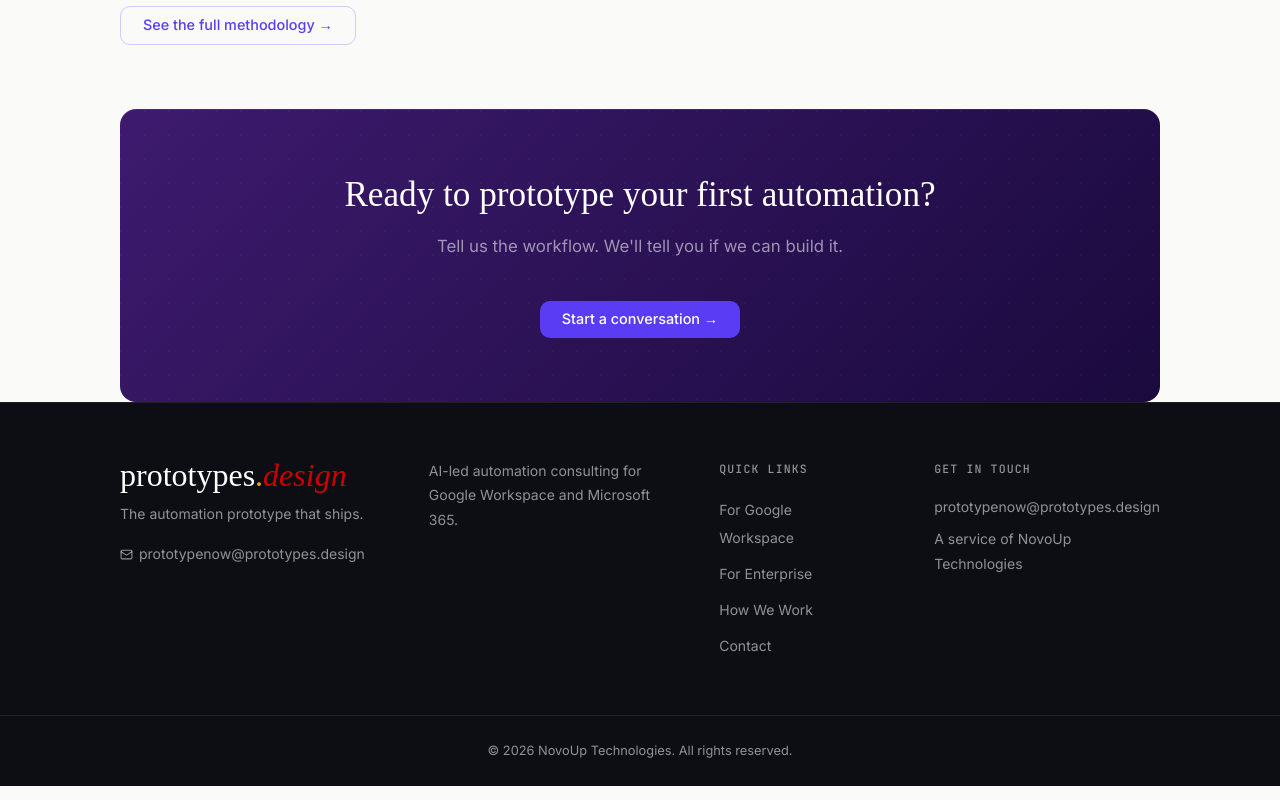
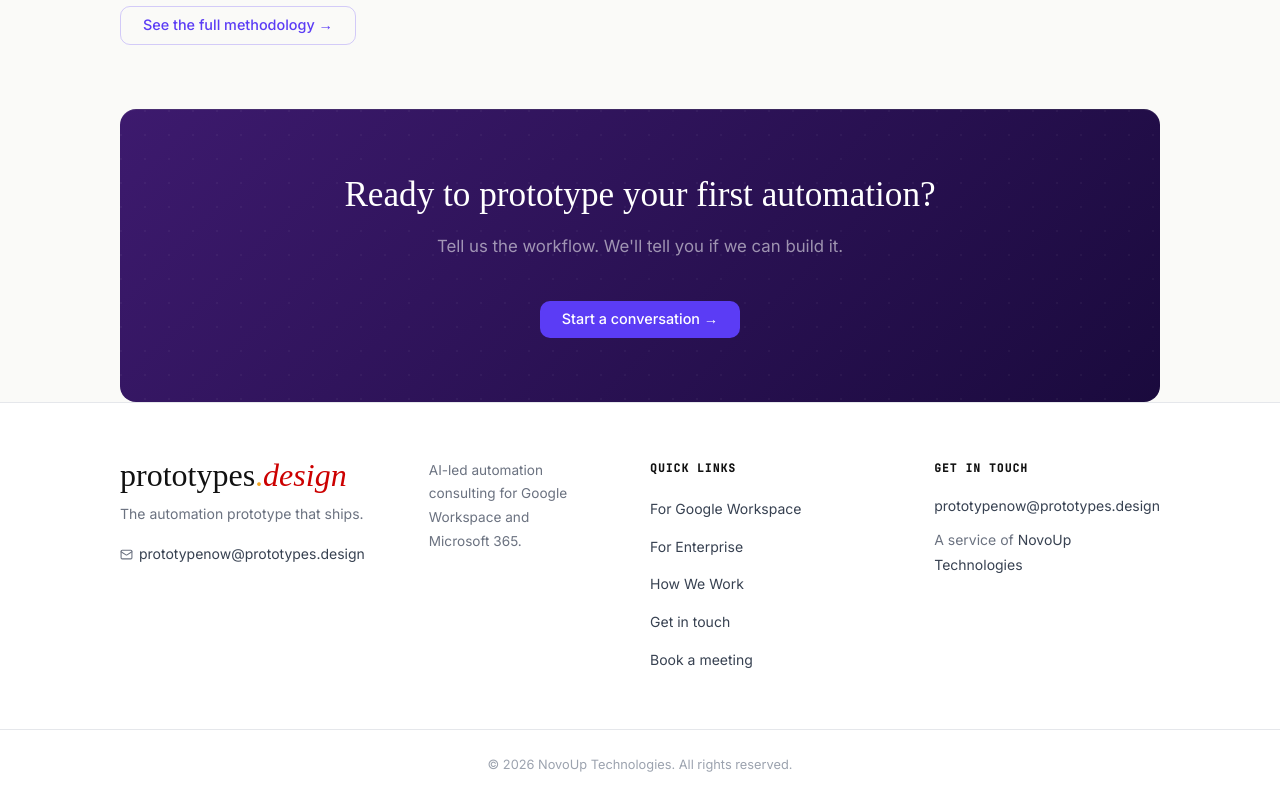
Before and after one commit to hrsrini/prototypes.designv2, an Astro site: page / in a window 1280 px wide. Shown: the part 2041-2841 px from the top of the page. Built offline with nearby package versions, Linux system fonts and the light colour scheme; Astro itself is replaced by a stand-in of ours.

Commit message:
Footer: white background, light-theme colours, link and column updates
Co-Authored-By: Claude Sonnet 4.6 <noreply@anthropic.com>

```diff
--- a/src/components/Footer.astro
+++ b/src/components/Footer.astro
@@ -30,7 +30,8 @@
         <li><a href="/smb">For Google Workspace</a></li>
         <li><a href="/enterprise">For Enterprise</a></li>
         <li><a href="/how-we-work">How We Work</a></li>
-        <li><a href="/contact">Contact</a></li>
+        <li><a href="/contact">Get in touch</a></li>
+        <li><a href="https://calendly.com/hrsrini/i-need-to-know-more-about-automation" target="_blank" rel="noopener">Book a meeting</a></li>
       </ul>
     </div>
 
--- a/src/styles/global.css
+++ b/src/styles/global.css
@@ -873,14 +873,14 @@ em { font-style: italic; }
 
 /* Footer */
 .footer {
-  background: #0d0d14;
-  color: var(--text-on-dark);
+  background: #ffffff;
+  color: #111111;
   padding: 3.5rem 0 0;
-  border-top: 1px solid rgba(255,255,255,0.08);
+  border-top: 1px solid #e5e7eb;
 }
 .footer-grid {
   display: grid;
-  grid-template-columns: 1.5fr 1.5fr 1fr 1fr;
+  grid-template-columns: 1.5fr 1fr 1.4fr 1fr;
   gap: var(--space-2xl);
   padding-bottom: 3.5rem;
 }
@@ -890,12 +890,12 @@ em { font-style: italic; }
 @media (max-width: 540px) {
   .footer-grid { grid-template-columns: 1fr; }
 }
-.footer-wordmark { color: var(--text-on-dark); }
+.footer-wordmark { color: #111111; }
 .footer-wordmark .dot { color: var(--amber); }
 .footer-tagline {
   margin-top: var(--space-sm);
   font-size: 0.875rem;
-  color: var(--text-on-dark-secondary);
+  color: #6b7280;
 }
 .footer-email-row {
   display: flex;
@@ -903,62 +903,63 @@ em { font-style: italic; }
   gap: 6px;
   margin-top: var(--space-md);
   font-size: 0.875rem;
-  color: var(--text-on-dark-secondary);
+  color: #374151;
   text-decoration: none;
   transition: color var(--transition-fast);
 }
-.footer-email-row:hover { color: var(--text-on-dark); }
+.footer-email-row svg { color: #6b7280; }
+.footer-email-row:hover { color: #111111; text-decoration: underline; }
 .footer-descriptor {
-  font-size: 0.875rem;
-  color: var(--text-on-dark-secondary);
+  font-size: 0.85rem;
+  color: #6b7280;
   line-height: 1.75;
 }
 .footer-col-label {
   display: block;
   font-family: var(--font-mono);
-  font-size: 0.72rem;
-  font-weight: 500;
+  font-size: 0.7rem;
+  font-weight: 600;
   letter-spacing: 0.1em;
   text-transform: uppercase;
-  color: var(--text-on-dark-secondary);
+  color: #111111;
   margin-bottom: var(--space-md);
 }
 .footer-links {
   list-style: none;
   display: flex;
   flex-direction: column;
-  gap: var(--space-sm);
+  gap: 0.6rem;
 }
 .footer-links a {
   font-size: 0.875rem;
-  color: var(--text-on-dark-secondary);
+  color: #374151;
   text-decoration: none;
   transition: color var(--transition-fast);
 }
-.footer-links a:hover { color: var(--text-on-dark); }
+.footer-links a:hover { color: #111111; text-decoration: underline; }
 .footer-contact {
   display: flex;
   flex-direction: column;
-  gap: var(--space-sm);
+  gap: 0.6rem;
 }
 .footer-contact a {
   font-size: 0.875rem;
-  color: var(--text-on-dark-secondary);
+  color: #374151;
   text-decoration: none;
   transition: color var(--transition-fast);
 }
-.footer-contact a:hover { color: var(--text-on-dark); }
+.footer-contact a:hover { color: #111111; text-decoration: underline; }
 .footer-contact p {
   font-size: 0.875rem;
-  color: var(--text-on-dark-secondary);
+  color: #6b7280;
   line-height: 1.75;
 }
 .footer-bottom {
-  border-top: 1px solid rgba(255,255,255,0.08);
+  border-top: 1px solid #e5e7eb;
   padding: var(--space-lg) 0;
 }
 .footer-bottom p {
   font-size: 0.8rem;
-  color: var(--text-on-dark-secondary);
+  color: #9ca3af;
   text-align: center;
 }
```
